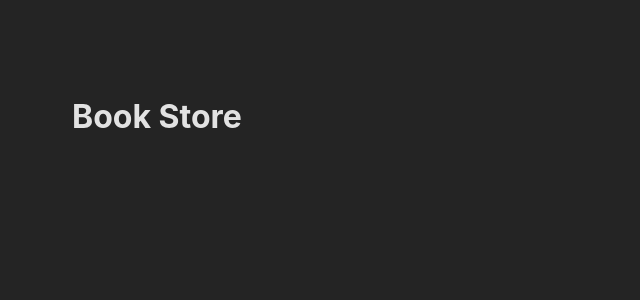
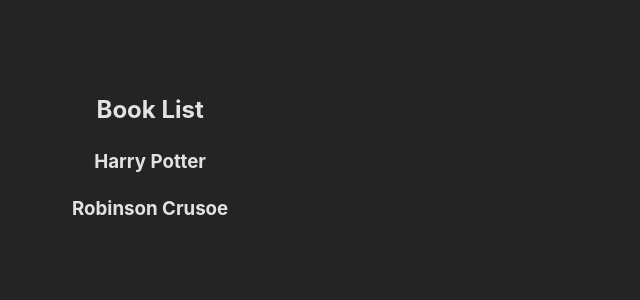
Before and after one commit to EvasiveJosh/bookstore, a React (Vite) app: page / in a window 1280 px wide. Shown: the top 300 px of the page, without its empty margins (0-640 px from the left). Built offline with nearby package versions, Linux system fonts and the light colour scheme.

Commit message:
fixed state

```diff
--- a/src/App.jsx
+++ b/src/App.jsx
@@ -1,16 +1,15 @@
 import { useState } from "react";
 import "./App.css";
 // import editPopUp from "./components/editPopUp";
-import { bookList } from "./components/booklist";
+import { BookList } from "./components/booklist";
 
 function App() {
   return (
     <div className="flex">
-      <h1>Book Store</h1>
       <div className="add-button"></div>
       <div className="listgroup">
 
-        <bookList/>
+        <BookList/>
 
       </div>
     </div>
--- a/src/assets/array.js
+++ b/src/assets/array.js
@@ -17,4 +17,4 @@ const bookArray = [
     }
 ];
 
-export default {bookArray};
+export default bookArray;
--- /dev/null
+++ b/src/components/AddBookModal.jsx
@@ -0,0 +1,5 @@
+import React from "react";
+
+export const AddBookPopUp = () =>{
+
+}
--- a/src/components/booklist.jsx
+++ b/src/components/booklist.jsx
@@ -1,20 +1,20 @@
 import React from 'react'
 import { useSelector } from 'react-redux'
 
-export const bookList = () => {
+export const BookList = () => {
   const books = useSelector(state => state.books)
-
-  const renderedPosts = books.map(book => (
-    <article className="book-excerpt" key={book.id}>
-      <h3>{book.title}</h3>
-      <p className="book-content">{book.content.substring(0, 100)}</p>
+  console.log(books);
+  const renderedBooks = books.map(book => (
+    <article className="book-excerpt" key={book.bookId}>
+      <h3>{book.name}</h3>
+      <p className="book-content">{book.descript.substring(0, 100)}</p>
     </article>
   ))
 
   return (
     <section className="book-list">
-      <h2>Posts</h2>
-      {renderedPosts}
+      <h2>Book List</h2>
+      {renderedBooks}
     </section>
   )
 }
--- a/src/main.jsx
+++ b/src/main.jsx
@@ -2,10 +2,16 @@ import React from 'react'
 import ReactDOM from 'react-dom/client'
 import App from './App.jsx'
 import './index.css'
+import { Provider } from 'react-redux'
+import { configureStore } from '@reduxjs/toolkit'
+import bookreducer from './reducers/bookreducer.js'
 
+const store = configureStore({reducer:{books:bookreducer}})
 
 ReactDOM.createRoot(document.getElementById('root')).render(
   <React.StrictMode>
-    <App />
+    <Provider store={store}>
+      <App />
+    </Provider>
   </React.StrictMode>,
 )
```
